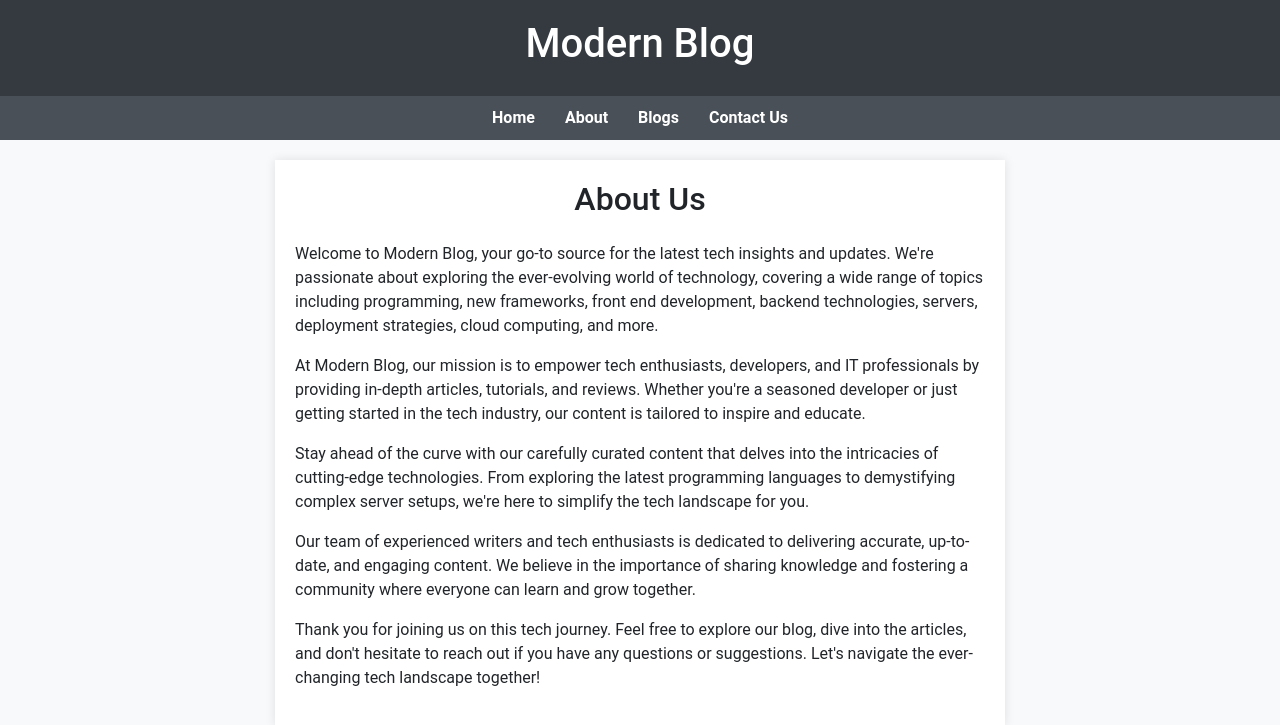
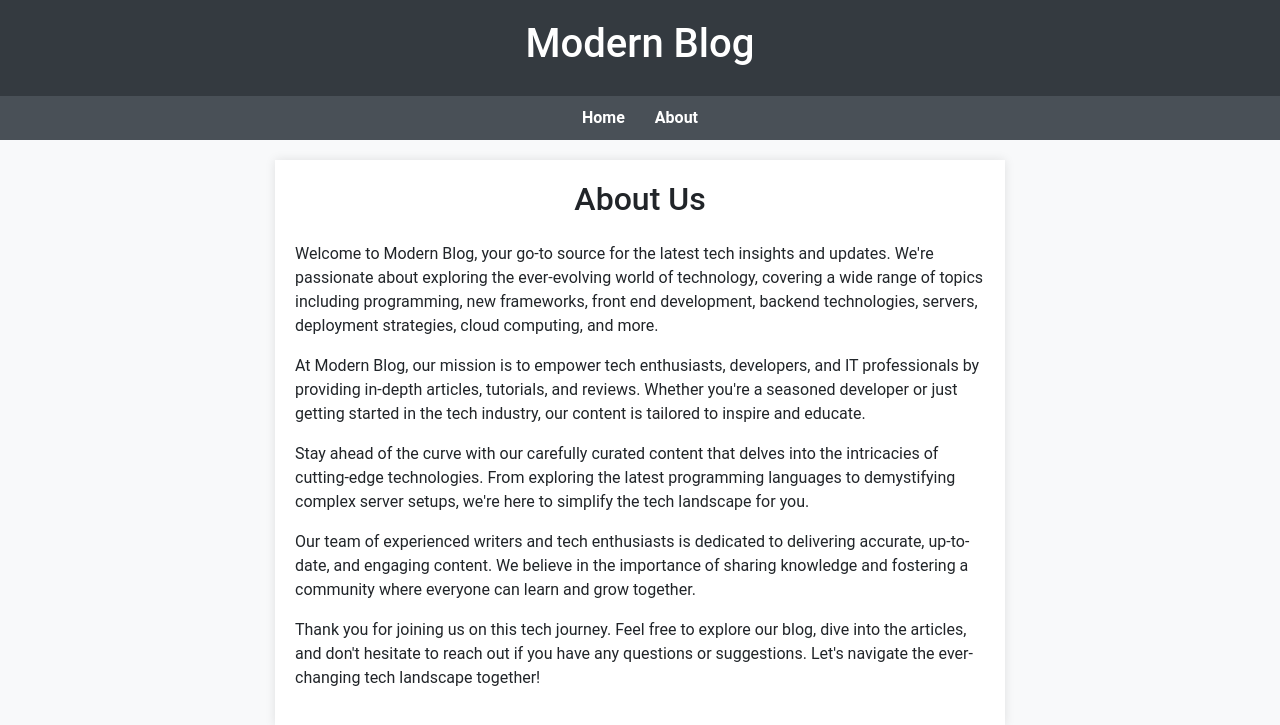
Before and after one commit to sahil78272026/newblog, a Django app: page /about/ in a window 1280 px wide. Shown: the top 725 px of the page. Run offline with Django 4.2, Linux system fonts and the light colour scheme; some libraries are stand-ins or nearby versions.

Commit message:
about us added

```diff
--- a/newblog/templates/about.html
+++ b/newblog/templates/about.html
@@ -53,10 +53,10 @@
   </header>
 
   <nav>
-    <a href="index.html">Home</a>
-    <a href="#about">About</a>
-    <a href="#blogs">Blogs</a>
-    <a href="#contact">Contact Us</a>
+    <a href="{% url 'home' %}">Home</a>
+    <a href="{% url 'about' %}">About</a>
+    {% comment %} <a href="{% url 'blogs' %}">Blogs</a>
+    <a href="#contact">Contact Us</a> {% endcomment %}
   </nav>
 
   <main>
```
